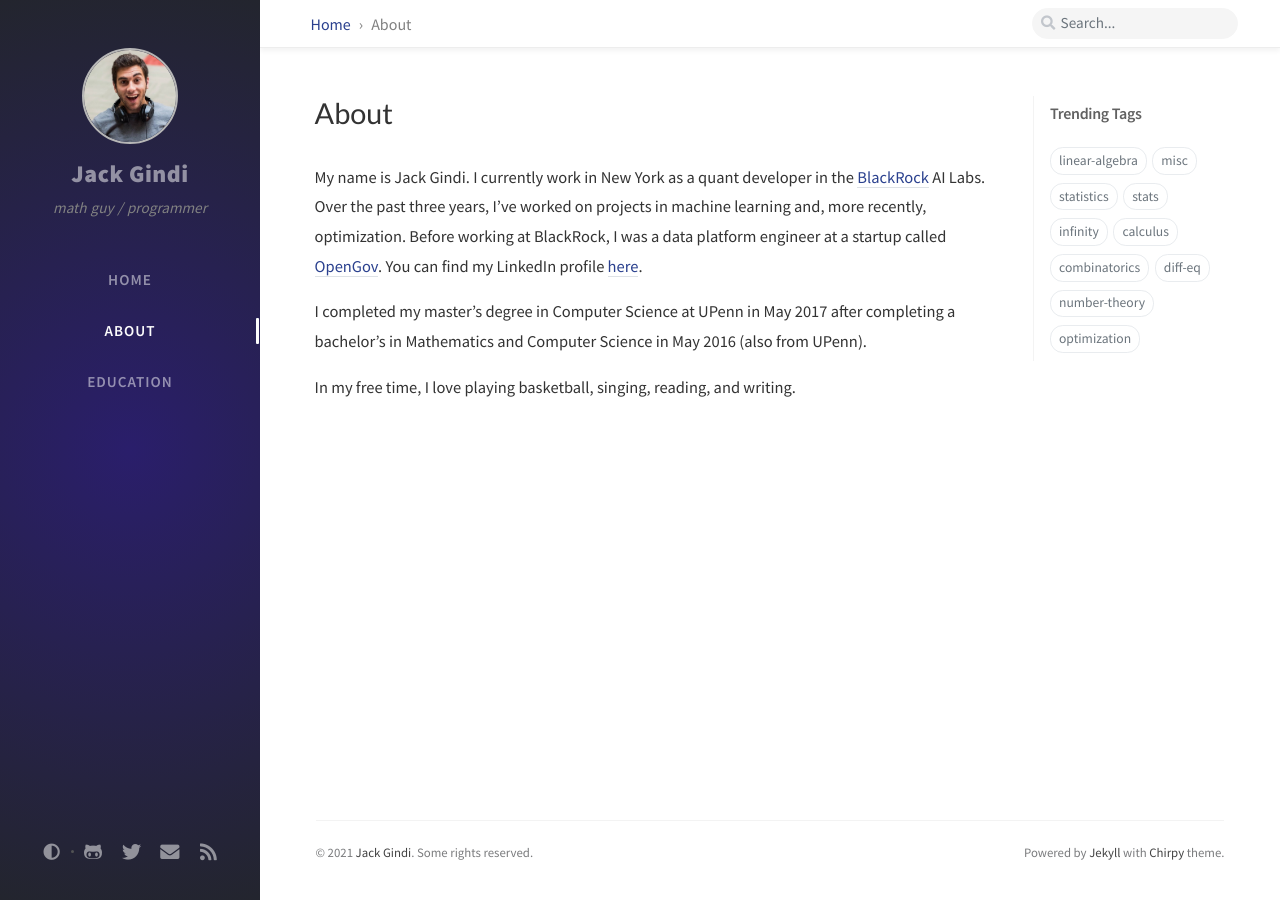
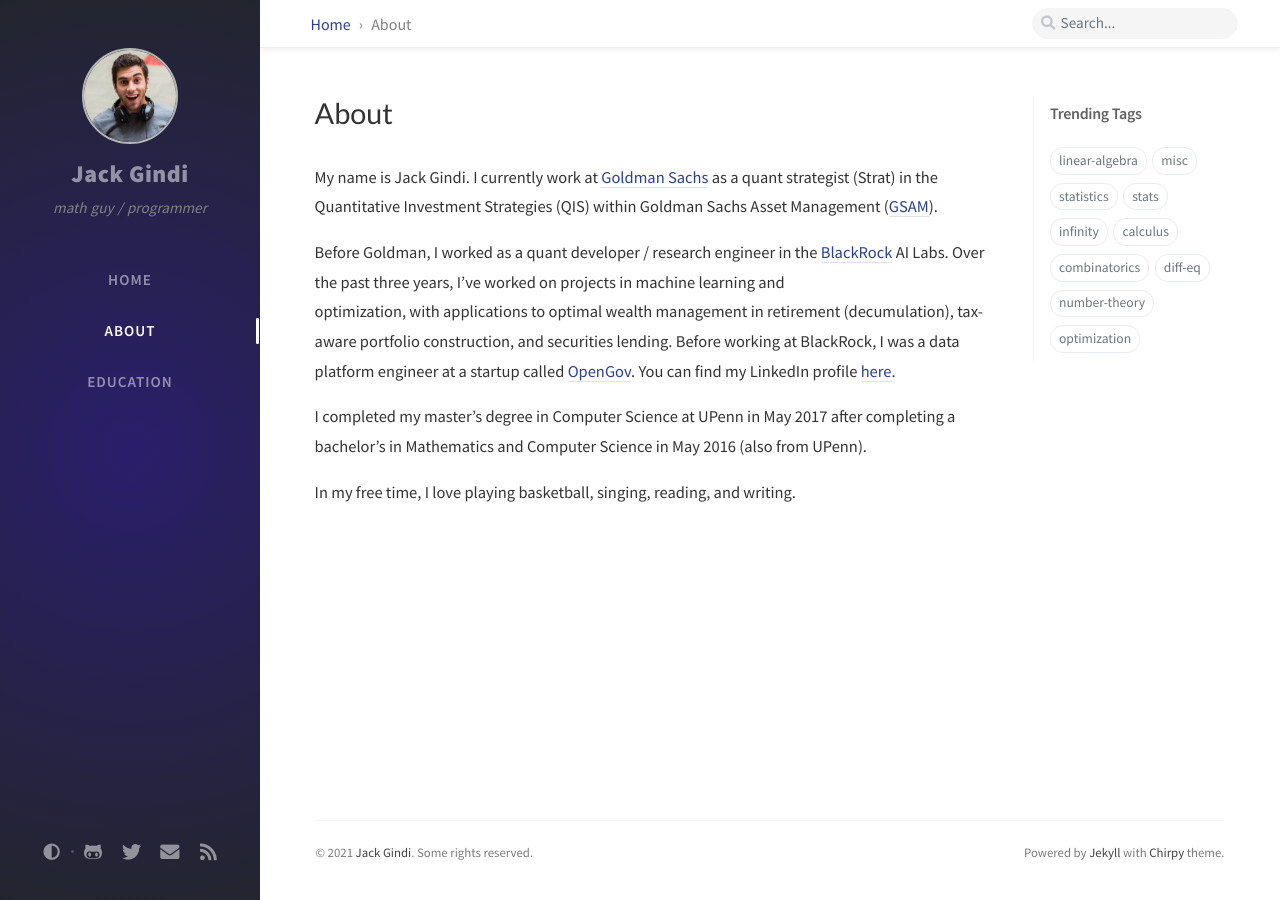
Before and after one commit to gindij/personal_website, a Jekyll site: the page built from _tabs/about.md, in a window 1280 px wide. Built offline with Jekyll 4.4.1, drawn with Linux system fonts in a browser that asks for light colours; nearby versions of some CDN libraries; comment, search, counter and statistics services are not loaded.

Commit message:
updated about page

```diff
--- a/_tabs/about.md
+++ b/_tabs/about.md
@@ -4,8 +4,18 @@ icon: fas fa-info
 order: 2
 ---
 
-My name is Jack Gindi. I currently work in New York as a quant developer in the [BlackRock](https://www.blackrock.com/us/individual) AI Labs.
-Over the past three years, I've worked on projects in machine learning and, more recently, optimization. Before working at BlackRock, I was a data platform engineer at a startup called [OpenGov](https://opengov.com). You can find my LinkedIn profile [here](https://www.linkedin.com/in/jackegindi/).
+My name is Jack Gindi. I currently work at [Goldman Sachs](https://www.goldmansachs.com) as a quant strategist (Strat)
+in the Quantitative Investment Strategies (QIS) within Goldman Sachs Asset Management
+([GSAM](https://www.gsam.com/)).
+
+Before Goldman, I worked as a quant developer / research engineer in the
+[BlackRock](https://www.blackrock.com/us/individual) AI Labs.
+Over the past three years, I've worked on projects in machine learning and
+optimization, with applications to optimal wealth management in retirement
+(decumulation), tax-aware portfolio construction, and securities lending. Before
+working at BlackRock, I was a data platform engineer
+at a startup called [OpenGov](https://opengov.com). You can find my LinkedIn profile
+[here](https://www.linkedin.com/in/jackegindi/).
 
 I completed my master's degree in Computer Science at UPenn in May 2017 after completing a bachelor's in Mathematics and Computer Science in May 2016 (also from UPenn).
 
```
